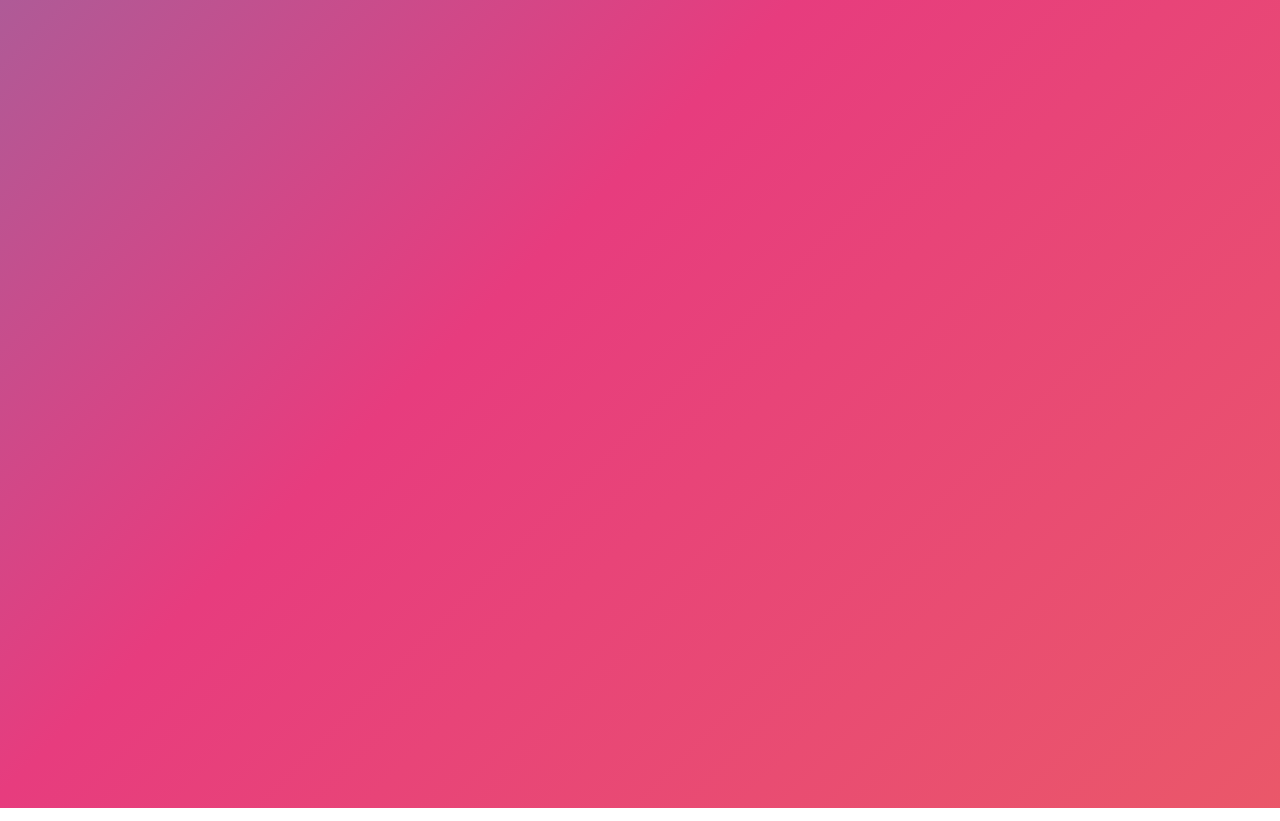
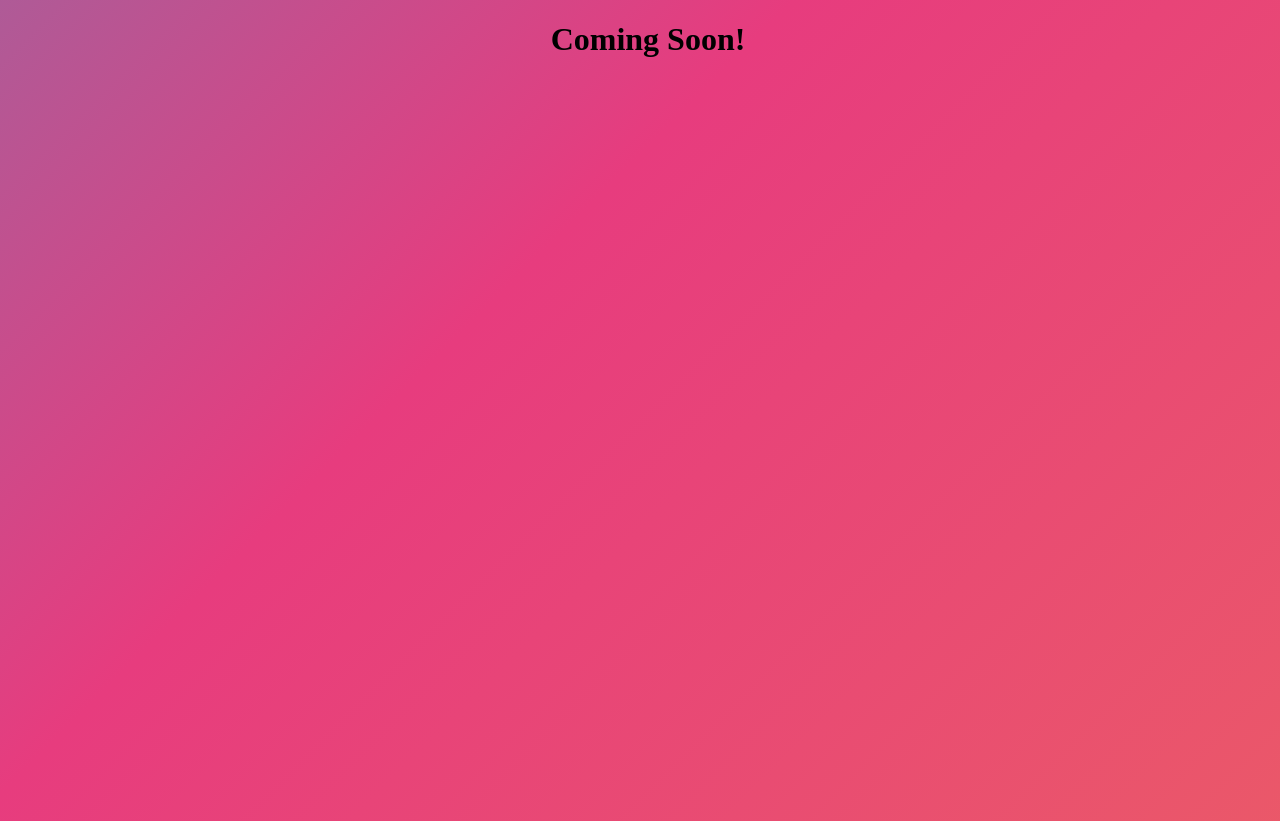
Before and after one commit to harveybellini/harveybellini.github.io, a plain HTML site: page index.html in a window 1280 px wide. Drawn offline with Linux system fonts and the light colour scheme.

Commit message:
Update index.html

```diff
--- a/index.html
+++ b/index.html
@@ -8,6 +8,8 @@
 </head>
 
 <body>
-
+        <div style="text-align:center;">
+            <h1>Coming Soon!</h1>
+        </div>
 </body>
 </html>
```
